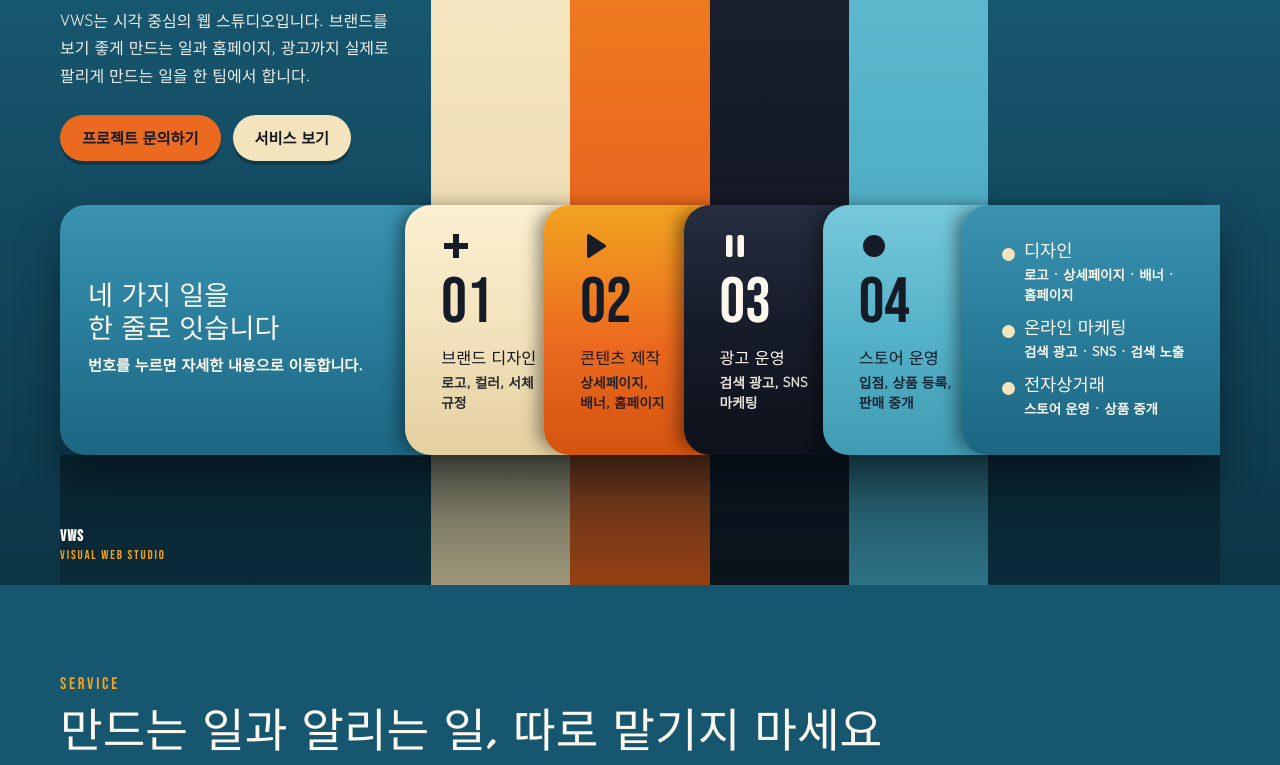
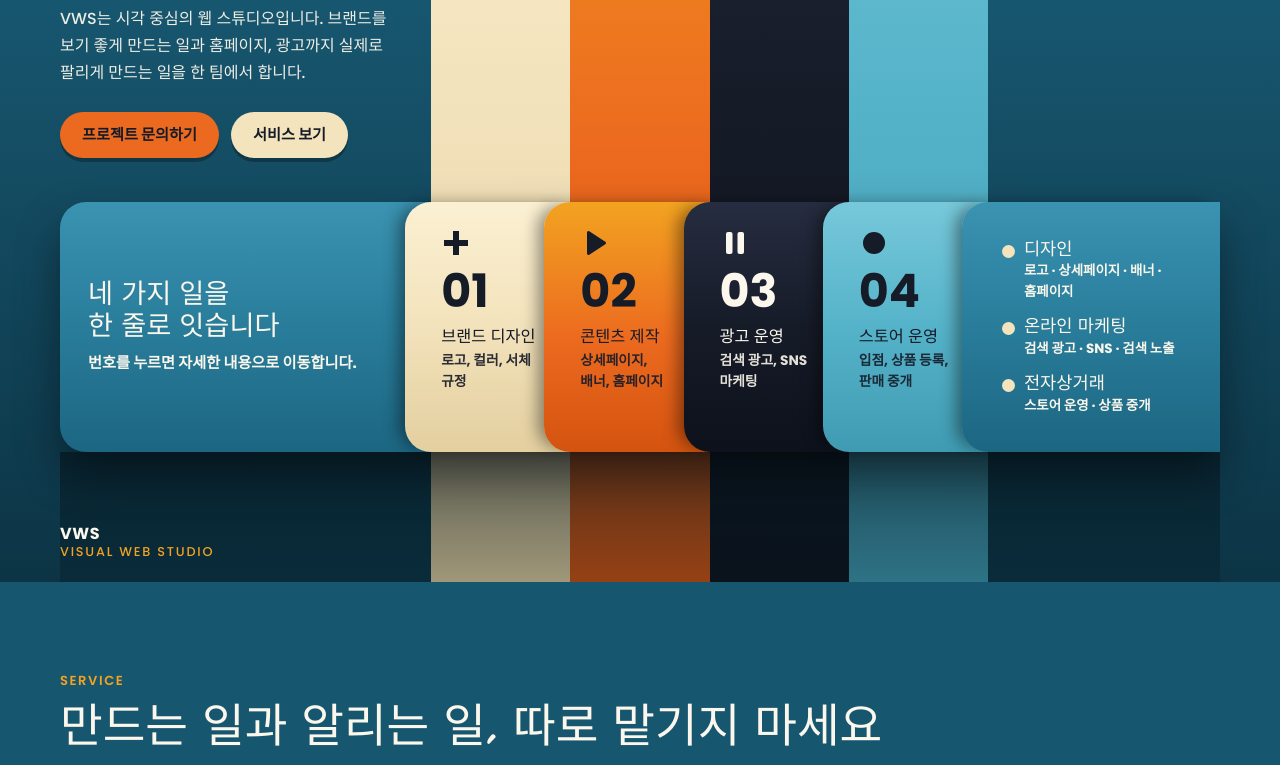
Before and after one commit to bobkim79/ibosslab, a plain HTML site: page index.html in a window 1280 px wide. Shown: the part 445-1210 px from the top of the page. Drawn offline with Linux system fonts and the light colour scheme.

Commit message:
Use Poppins for English text for legibility
Co-Authored-By: Claude Sonnet 5.5 <noreply@anthropic.com>
Claude-Session: https://claude.ai/code/session_01UrhKGjfsgNNPDPXo8DnkVW

```diff
--- a/index.html
+++ b/index.html
@@ -7,7 +7,7 @@
 <style>body{margin:0}img{max-width:100%}[hidden]{display:none!important}</style>
 <title>VWS | Visual Web Studio</title>
 <link rel="canonical" href="https://vws2025.com/">
-<link rel="stylesheet" href="https://fonts.googleapis.com/css2?family=Bebas+Neue&family=Jua&family=Gowun+Dodum&display=swap">
+<link rel="stylesheet" href="https://fonts.googleapis.com/css2?family=Poppins:wght@500;600;700&family=Jua&family=Gowun+Dodum&display=swap">
 <style>
 /* Layout: retro paper-ribbon infographic. Four vertical colour stripes run down a teal ground;
    a horizontal band of numbered, folded paper tabs crosses them. Single committed look (no dark variant). */
@@ -16,8 +16,8 @@
   --cream:#f4e4be; --orange:#ec6a1f; --amber:#f2a321; --ink:#161b28; --sky:#55b3c9;
   --white:#fbf7ec; --soft:rgba(251,247,236,.94); --ink-soft:rgba(22,27,40,.72);
   --display:"Jua","Gowun Dodum","Apple SD Gothic Neo","Malgun Gothic",sans-serif;
-  --num:"Bebas Neue","Jua",sans-serif;
-  --body:"Gowun Dodum","Apple SD Gothic Neo","Malgun Gothic",system-ui,sans-serif;
+  --num:"Poppins","Jua",sans-serif;
+  --body:"Poppins","Gowun Dodum","Apple SD Gothic Neo","Malgun Gothic",system-ui,sans-serif;
   --fold:26px; --cols:32% repeat(4,12%) 20%;
   color-scheme:light;
 }
@@ -30,7 +30,7 @@ p{margin:0}
 h1,h2,h3{font-family:var(--display);font-weight:400;line-height:1.18;margin:0;text-wrap:balance}
 :focus-visible{outline:3px solid var(--amber);outline-offset:3px}
 .wrap{max-width:1200px;margin-inline:auto;padding-left:max(20px,env(safe-area-inset-left,0px));padding-right:max(20px,env(safe-area-inset-right,0px))}
-.eyebrow{font-family:var(--num);font-weight:400;font-size:1.05rem;letter-spacing:.16em;text-transform:uppercase;color:var(--amber)}
+.eyebrow{font-family:var(--num);font-weight:600;font-size:.82rem;letter-spacing:.12em;text-transform:uppercase;color:var(--amber)}
 
 /* colour roles */
 .c1{background:linear-gradient(180deg,#fbf0d2,var(--cream) 45%,#e3cf9f);color:var(--ink)}
@@ -43,7 +43,7 @@ h1,h2,h3{font-family:var(--display);font-weight:400;line-height:1.18;margin:0;te
 .top .wrap{display:flex;align-items:center;justify-content:space-between;gap:12px 20px;padding-block:12px;flex-wrap:wrap}
 .logo{font-family:var(--display);font-weight:400;font-size:1.5rem;text-decoration:none;display:flex;align-items:center;gap:9px}
 .logo i{display:flex;gap:2px}
-.logo .wm{font-family:var(--num);font-size:2rem;line-height:1;letter-spacing:.06em}
+.logo .wm{font-family:var(--num);font-weight:700;font-size:1.6rem;line-height:1;letter-spacing:.04em}
 .logo .wm-sub{font-family:var(--body);font-size:.78rem;font-weight:700;opacity:.8;letter-spacing:.04em;align-self:flex-end;padding-bottom:3px}
 @media (max-width:520px){.logo .wm-sub{display:none}}
 .logo i b{width:5px;height:20px;border-radius:2px;display:block}
@@ -66,7 +66,7 @@ nav a:hover{color:var(--amber)}
 .intro h1 em{font-style:normal;color:var(--amber)}
 .intro p{color:var(--soft);max-width:26em}
 .cta{display:flex;gap:12px;flex-wrap:wrap;margin-top:26px}
-.sign{grid-column:1;grid-row:3;z-index:2;align-self:end;padding-bottom:22px;font-family:var(--num);font-weight:700;letter-spacing:.06em;line-height:1.25}
+.sign{grid-column:1;grid-row:3;z-index:2;align-self:end;padding-bottom:22px;font-family:var(--num);font-weight:700;letter-spacing:.04em;line-height:1.25}
 .sign small{display:block;font-weight:500;color:var(--amber);font-size:.8rem;letter-spacing:.14em}
 
 /* ribbon */
@@ -79,7 +79,7 @@ nav a:hover{color:var(--amber)}
 .tab{position:relative;margin-left:calc(-1*var(--fold));padding:26px calc(var(--fold) + 4px) 24px calc(var(--fold) + 10px);border-radius:var(--fold) 0 0 var(--fold);box-shadow:-10px 0 16px -4px rgba(0,0,0,.42);text-decoration:none;display:flex;flex-direction:column;gap:4px;min-height:250px;transition:transform .18s}
 a.tab:hover{transform:translateY(-8px)}
 .tab svg{width:30px;height:30px;fill:currentColor;margin-bottom:6px}
-.tab .n{font-family:var(--num);font-weight:400;font-size:clamp(2.8rem,5vw,4rem);line-height:1}
+.tab .n{font-family:var(--num);font-weight:700;font-size:clamp(2rem,3.6vw,2.9rem);line-height:1}
 .tab .t{font-weight:400;font-size:1.02rem;line-height:1.3;margin-top:8px}
 .tab .d{font-size:.86rem;line-height:1.5;opacity:.9;font-weight:700}
 .info{margin-left:calc(-1*var(--fold));border-radius:var(--fold) 0 0 var(--fold);box-shadow:-10px 0 16px -4px rgba(0,0,0,.42);position:relative;padding:22px 16px 22px calc(var(--fold) + 14px);display:flex;flex-direction:column;justify-content:center;gap:14px}
@@ -97,7 +97,7 @@ section{scroll-margin-top:76px}
 /* services: four hanging stripes */
 .hang{display:grid;grid-template-columns:repeat(4,1fr);gap:18px;align-items:start}
 .strip{border-radius:0 0 var(--fold) var(--fold);padding:30px 22px 30px;min-width:0;box-shadow:0 18px 24px -8px rgba(0,0,0,.4)}
-.strip .n{font-family:var(--num);font-weight:400;font-size:3.8rem;line-height:1}
+.strip .n{font-family:var(--num);font-weight:700;font-size:2.7rem;line-height:1}
 .strip h3{font-size:1.6rem;margin-block:10px 14px}
 .strip ul{list-style:none;margin:0;padding:0;display:grid;gap:12px}
 .strip li{padding-top:12px;border-top:1.5px solid currentColor;font-size:.95rem;line-height:1.55}
```
